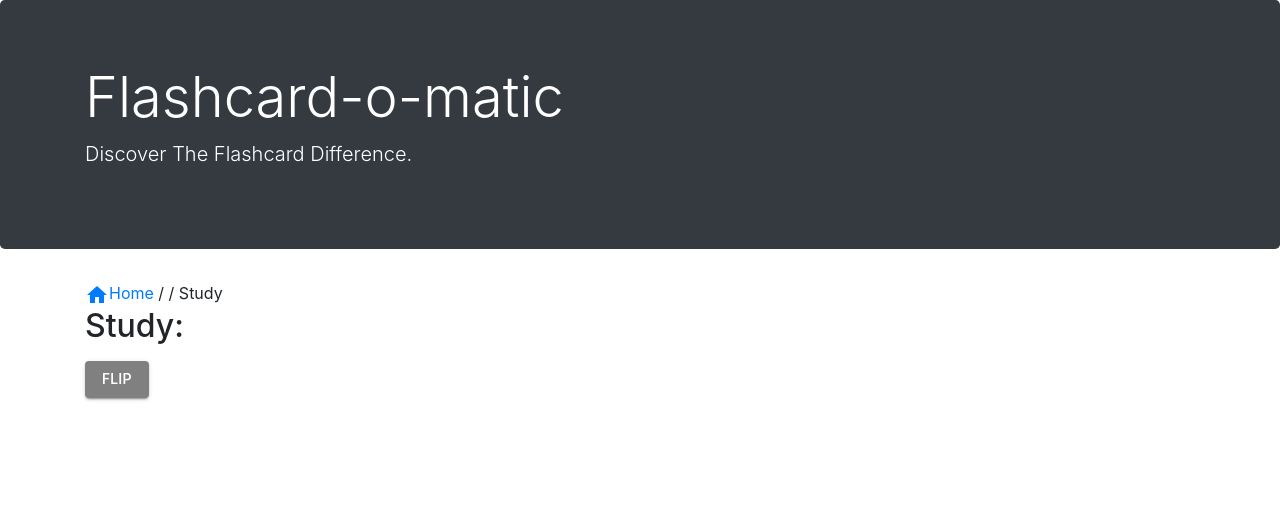
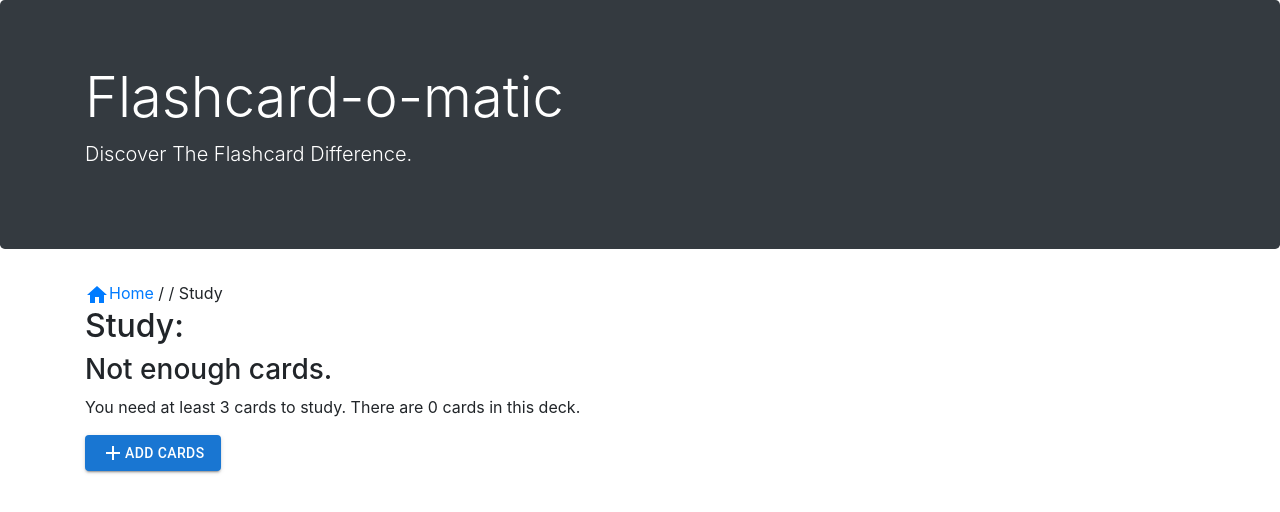
Before and after one commit to rosalynw/Project-Flashcards, a React (Create React App) app: page /decks/1/study in a window 1280 px wide. Shown: the top 512 px of the page. Built offline with nearby package versions, Linux system fonts and the light colour scheme; no server answers; a web font is replaced by a local one.

Commit message:
added deck conditional and add cards button

```diff
--- a/src/Layout/Card/StudyCard.js
+++ b/src/Layout/Card/StudyCard.js
@@ -1,9 +1,10 @@
 import React from "react";
 import { Button } from "@mui/material";
 
-export default function StudyCard({card, isFlipped, flipHandler, nextCardHandler}) {
+export default function StudyCard({card, isFlipped, flipHandler, nextCardHandler , cardPositon, numberOfCards}) {
     return (
         <div>
+            <h5>Card {cardPositon} of {numberOfCards} </h5>
             <p>
             {isFlipped ? card.back : card.front}
             </p>
--- a/src/Layout/Deck/StudyDeck.js
+++ b/src/Layout/Deck/StudyDeck.js
@@ -1,7 +1,7 @@
 import React, { useEffect, useState } from "react";
 import { readDeck } from "../../utils/api";
 import { useParams, Link } from "react-router-dom";
-import { Home } from "@mui/icons-material";
+import { Add, Home } from "@mui/icons-material";
 import { Button } from "@mui/material";
 import { useHistory } from "react-router-dom";
 import StudyCard from "../Card/StudyCard";
@@ -73,14 +73,23 @@ export default function StudyDeck() {
             {/* flip button then next button after is flipped */}
             {/* must only show card front OR back AND counts through array of cards */}
             <nav>
-                <Link><Home />Home</Link> / {deck.name} / Study
+                <Link to="/"><Home />Home</Link> / {deck.name} / Study
             </nav>
             <h2>Study: {deck.name}</h2>
             <div>
                 {/* render each card as it's own component */}
                 {/* pass button functionality */}
+                {/* IF less than 2 cards  */}
+                {/* route add button to add card component */}
+                {numberOfCards <= 2 ? (
+                    <div>
+                        <h3>Not enough cards.</h3>
+                        <p>You need at least 3 cards to study. There are {numberOfCards} cards in this deck.</p>
+                        <Link to={`/decks/${deckId}/cards/new`}><Button variant="contained"><Add />Add Cards</Button></Link>
+                    </div>
+                ) : (
                 <StudyCard card={card} isFlipped={isFlipped} flipHandler={flipHandler} nextCardHandler={nextCardHandler} cardPositon={cardPositon} numberOfCards={numberOfCards}/>
-                {/* IF less than 2 cards  */}
+                )}
             </div>
         </div>
     )
```
